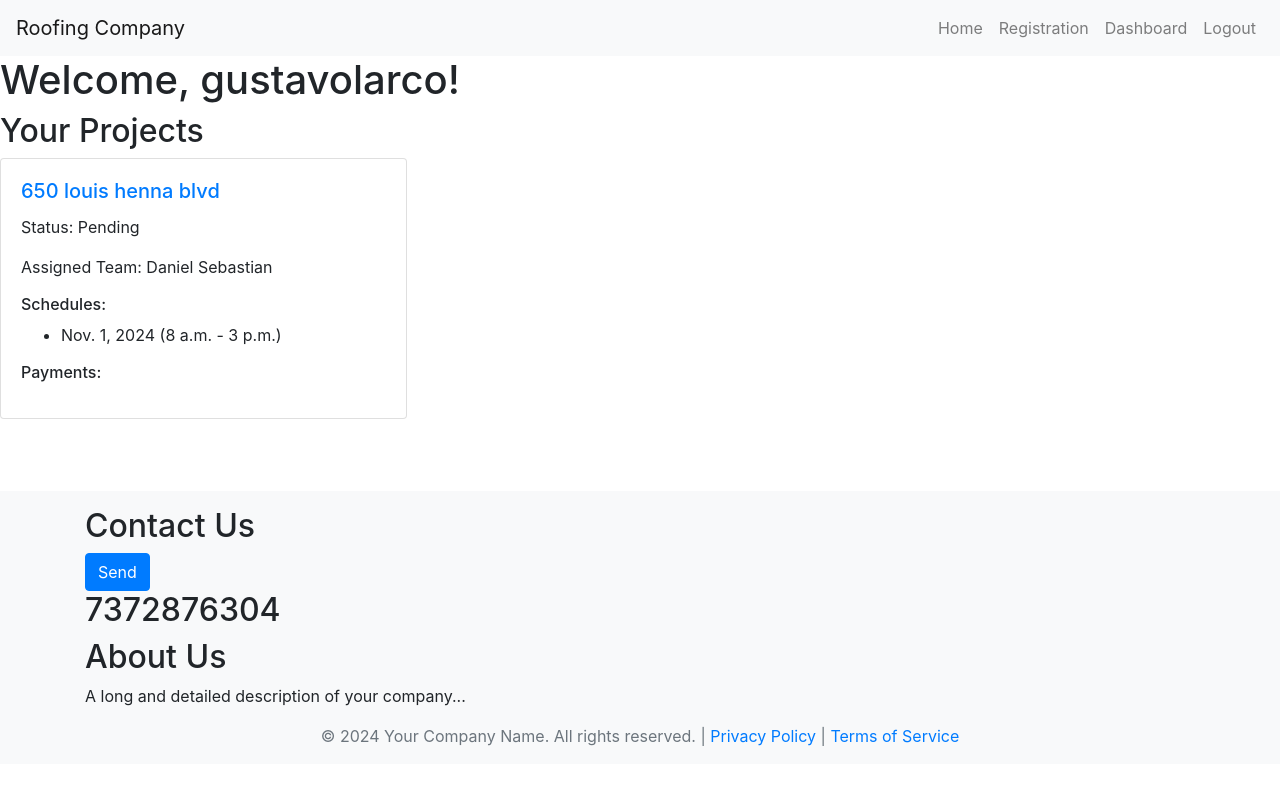
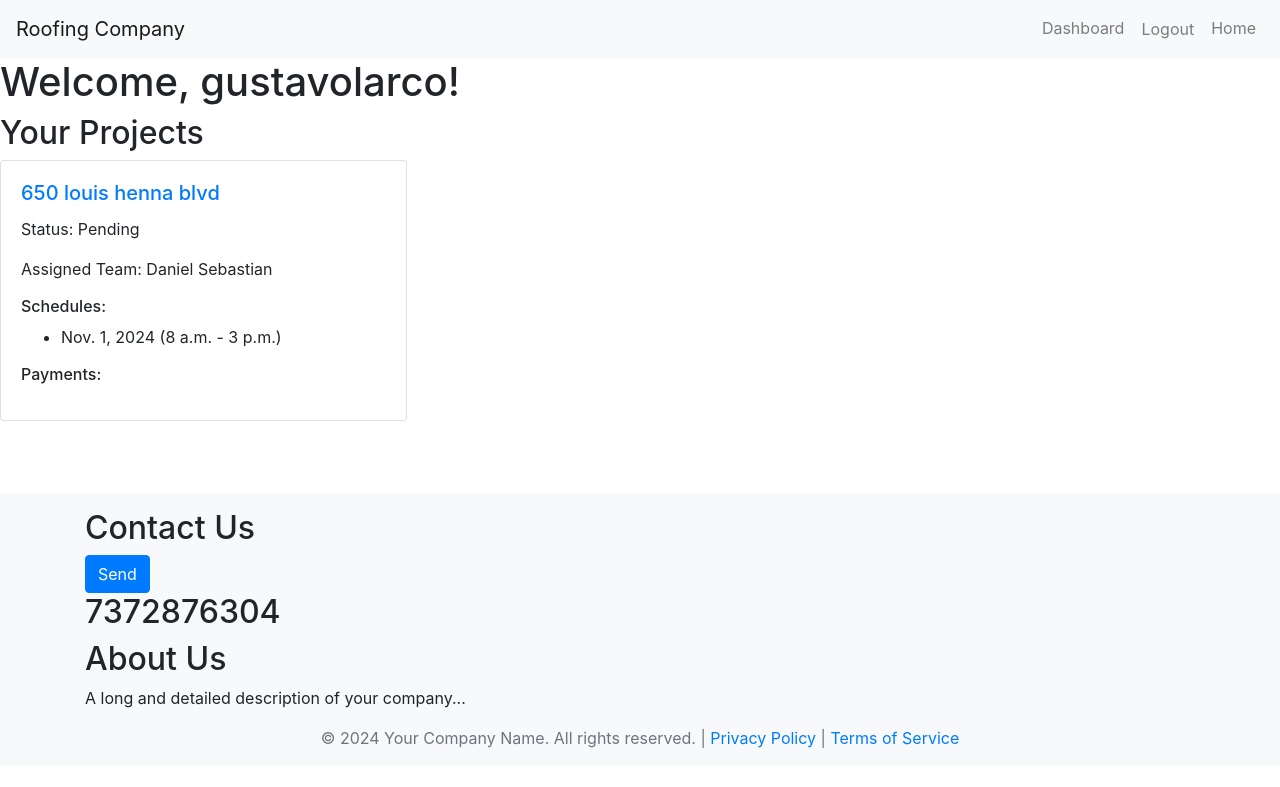
Before and after one commit to GustavoLarcoDev/Roofing, a Django app: page /dashboard/ in a window 1280 px wide. Shown: the top 787 px of the page. Run offline with Django 5.2, Linux system fonts and the light colour scheme; a user stored in the database is signed in; data comes from the database, SQL or seed files in the repository; both versions use the stored data as it was after the commit; data that the repository does not hold is empty; some libraries are stand-ins or nearby versions.

Commit message:
logout fixed

```diff
--- a/projects/forms.py
+++ b/projects/forms.py
@@ -20,13 +20,13 @@ class ProjectForm(forms.ModelForm):
 class ScheduleForm(forms.ModelForm):
     class Meta:
         model = Schedule
-        fields = ['project', 'date', 'time', 'description']
+        fields = ['project', 'date', 'start_time', 'end_time']
 
 
 class WorkTeamForm(forms.ModelForm):
     class Meta:
         model = WorkTeam
-        fields = ['name', 'members']
+        fields = ['name']
 
 
 class CustomerRegistrationForm(UserCreationForm):
--- a/projects/templates/base.html
+++ b/projects/templates/base.html
@@ -27,22 +27,28 @@
     <nav class="navbar navbar-expand-lg navbar-light bg-light">
         <a class="navbar-brand" href="{% url 'homepage' %}">Roofing Company</a>
         <ul class="navbar-nav ml-auto">
-            <li class="nav-item">
-                <a class="nav-link" href="{% url 'homepage' %}">Home</a>
-            </li>
-            <li class="nav-item">
-                <a class="nav-link" href="{% url 'Register' %}">Registration</a>
-            </li>
             {% if user.is_authenticated %}
             <li class="nav-item">
                 <a class="nav-link" href="{% url 'customer_dashboard' %}">Dashboard</a>
             </li>
             <li class="nav-item">
-                <a class="nav-link" href="{% url 'homepage' %}">Logout</a> </li>
+                <form method="post" action="{% url 'logout' %}">
+                    {% csrf_token %}
+                    <button type="submit" class="btn btn-link nav-link">Logout</button>
+                </form>
+                </li>
+                <li class="nav-item">
+                    <a class="nav-link" href="{% url 'homepage' %}">Home</a>
+                </li>
             {% else %}
             <li class="nav-item">
                 <a class="nav-link" href="{% url 'login' %}">Login</a>
             </li>
+
+            <li class="nav-item">
+                <a class="nav-link" href="{% url 'register' %}">Registration</a>
+            </li>
+
             {% endif %}
         </ul>
     </nav>
--- a/projects/urls.py
+++ b/projects/urls.py
@@ -15,6 +15,8 @@ urlpatterns = [
     path('admin/projects/create/', views.admin_project_create,
          name='admin_project_create'),
     path('register/', views.register, name='register'),
-
+    path('accounts/login/', auth_views.LoginView.as_view(), name='login'),
+    path('accounts/logout/', auth_views.LogoutView.as_view(
+        next_page='homepage'), name='logout'),
 
 ]
```
Also changed, not shown: db.sqlite3.
